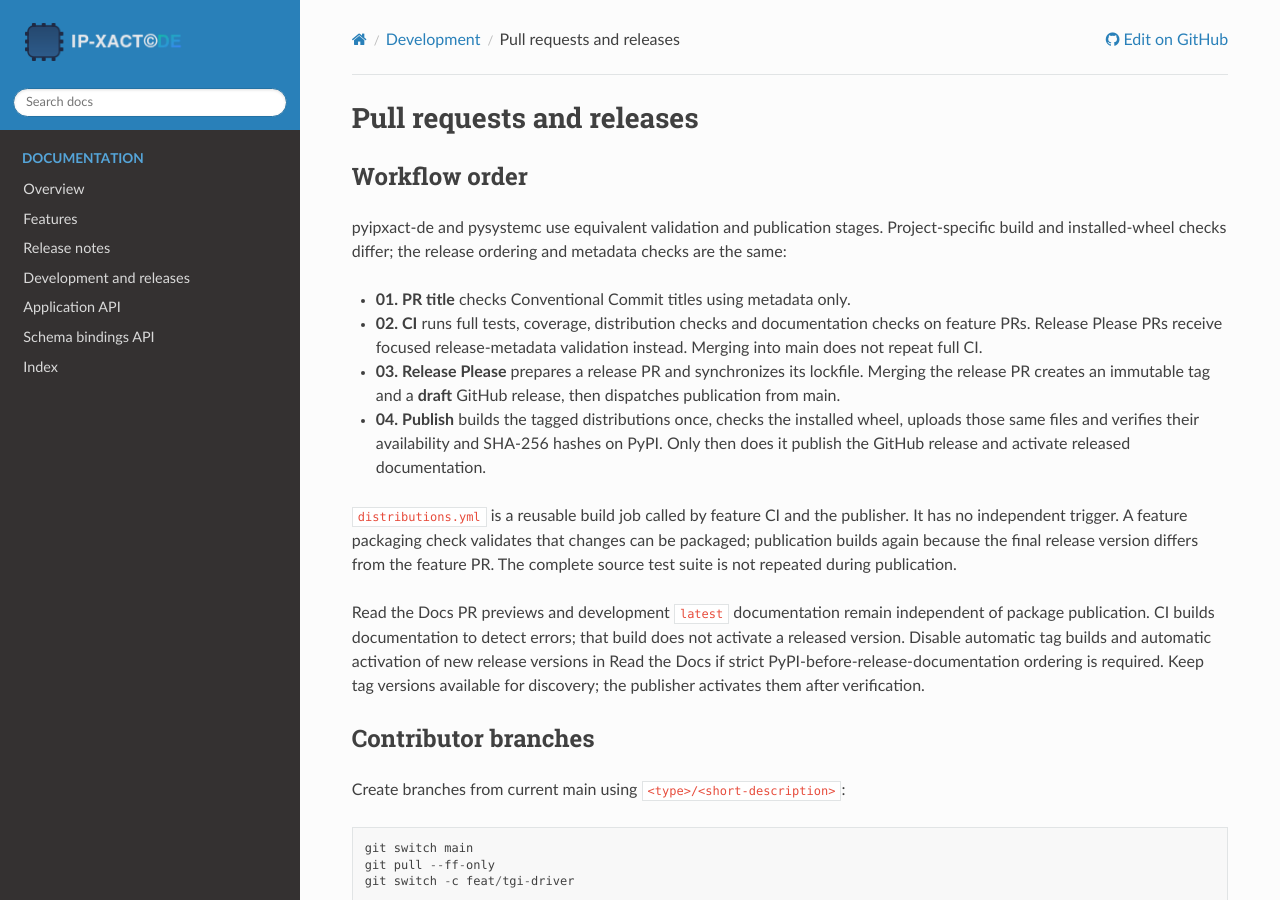
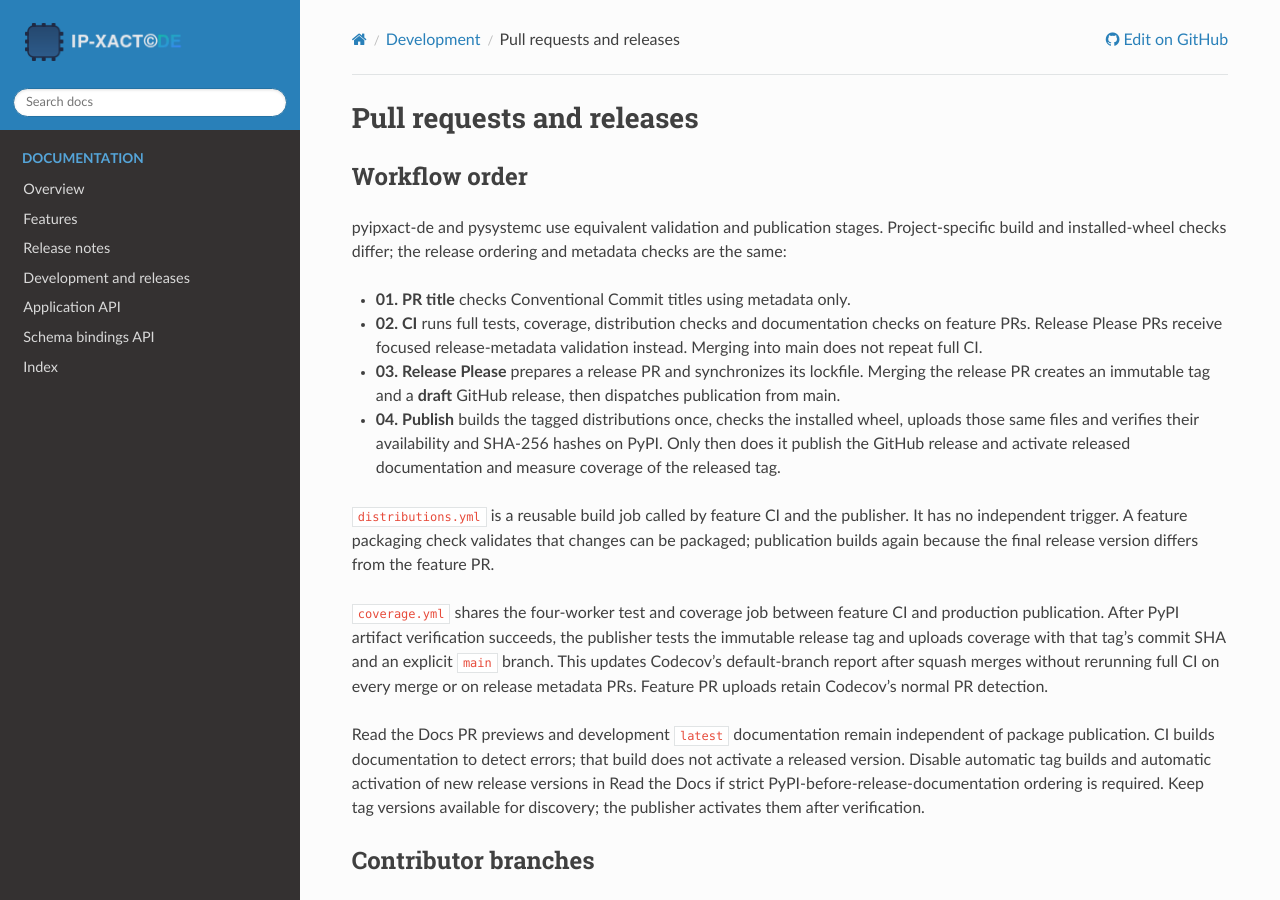
Before and after one commit to amal-khailtash/pyipxact-de, a Sphinx documentation site: the page built from docs/development/releases.rst, in a window 1280 px wide and 900 px high. Built offline with Sphinx 7.4.7 and the Read the Docs theme 3.1.0, drawn with Linux system fonts in a browser that asks for light colours; pages that are not in the unit, such as notebooks, are missing from menus; some of the changed text lies outside the part shown.

Commit message:
ci: update released coverage after verified publication

```diff
--- a/docs/development/releases.rst
+++ b/docs/development/releases.rst
@@ -18,13 +18,19 @@ and metadata checks are the same:
 * **04. Publish** builds the tagged distributions once, checks the installed
   wheel, uploads those same files and verifies their availability and SHA-256
   hashes on PyPI. Only then does it publish the GitHub release and activate
-  released documentation.
+  released documentation and measure coverage of the released tag.
 
 ``distributions.yml`` is a reusable build job called by feature CI and the
 publisher. It has no independent trigger. A feature packaging check validates
 that changes can be packaged; publication builds again because the final release
-version differs from the feature PR. The complete source test suite is not
-repeated during publication.
+version differs from the feature PR.
+
+``coverage.yml`` shares the four-worker test and coverage job between feature CI
+and production publication. After PyPI artifact verification succeeds, the
+publisher tests the immutable release tag and uploads coverage with that tag's
+commit SHA and an explicit ``main`` branch. This updates Codecov's default-branch
+report after squash merges without rerunning full CI on every merge or on release
+metadata PRs. Feature PR uploads retain Codecov's normal PR detection.
 
 Read the Docs PR previews and development ``latest`` documentation remain
 independent of package publication. CI builds documentation to detect errors;
@@ -104,7 +110,10 @@ Release validation and publication
 7. After verified publication, independent jobs attach the distributions and
    publish the GitHub release, and activate/build the version on Read the Docs.
    A TestPyPI dispatch verifies its uploaded artifacts but does not announce a
-   GitHub release or activate release documentation.
+   GitHub release, activate release documentation or update released coverage.
+8. The post-publication coverage job tests the released tag, saves XML/HTML
+   reports and updates Codecov's ``main`` report. It runs independently of the
+   announcement and documentation jobs.
 
 Failure and retry behavior
 --------------------------
@@ -112,6 +121,11 @@ Failure and retry behavior
 A build, installed-wheel or upload/availability failure leaves the GitHub release
 as a draft and does not activate released documentation. Coverage results from
 feature validation remain available; they describe tested code, not publication.
+
+If post-publication tests or the Codecov upload fail, the package remains
+published and the coverage job fails visibly. Re-run that job to retry without
+uploading the package again. Released coverage upload failures are fatal to that
+job; feature-PR upload failures remain informational.
 
 If PyPI succeeds but GitHub or documentation fails, the package is already
 published. Re-run the failed announcement job without uploading again. The docs
@@ -136,8 +150,8 @@ Service configuration
   metadata checks; draft release publication uses this token too.
 * Configure PyPI and TestPyPI trusted publishers for ``publish.yml`` and its
   respective ``pypi`` / ``testpypi`` environments. These identities are unchanged.
-* Configure ``CODECOV_TOKEN`` for feature-PR coverage and the Read the Docs GitHub
-  integration for PR previews and development docs.
+* Configure ``CODECOV_TOKEN`` for feature-PR and released coverage, and the Read
+  the Docs GitHub integration for PR previews and development docs.
 * Configure ``READTHEDOCS_TOKEN`` with released-version activation and build
   permissions, and disable independent automatic release-version activation.
 
```
Also changed, not shown: CHANGELOG.md (+4 -0 lines), 3 other files.
